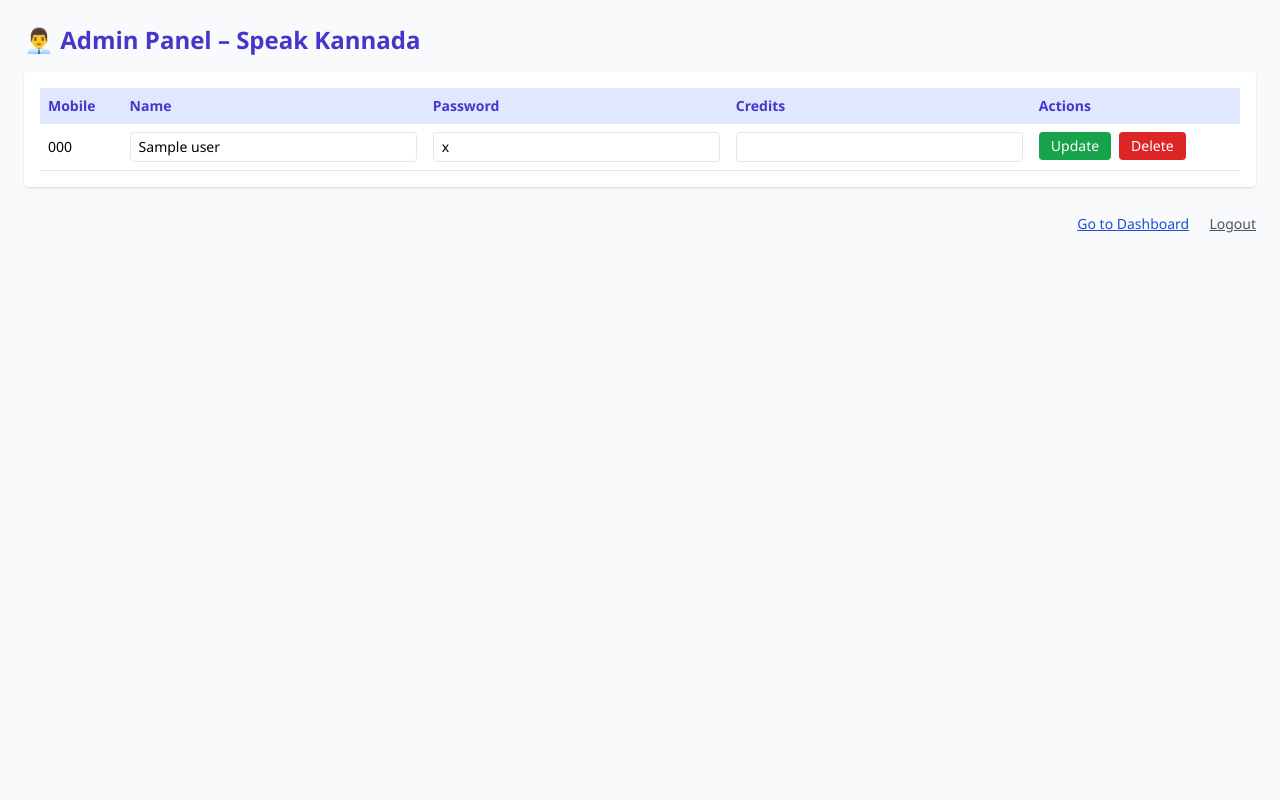
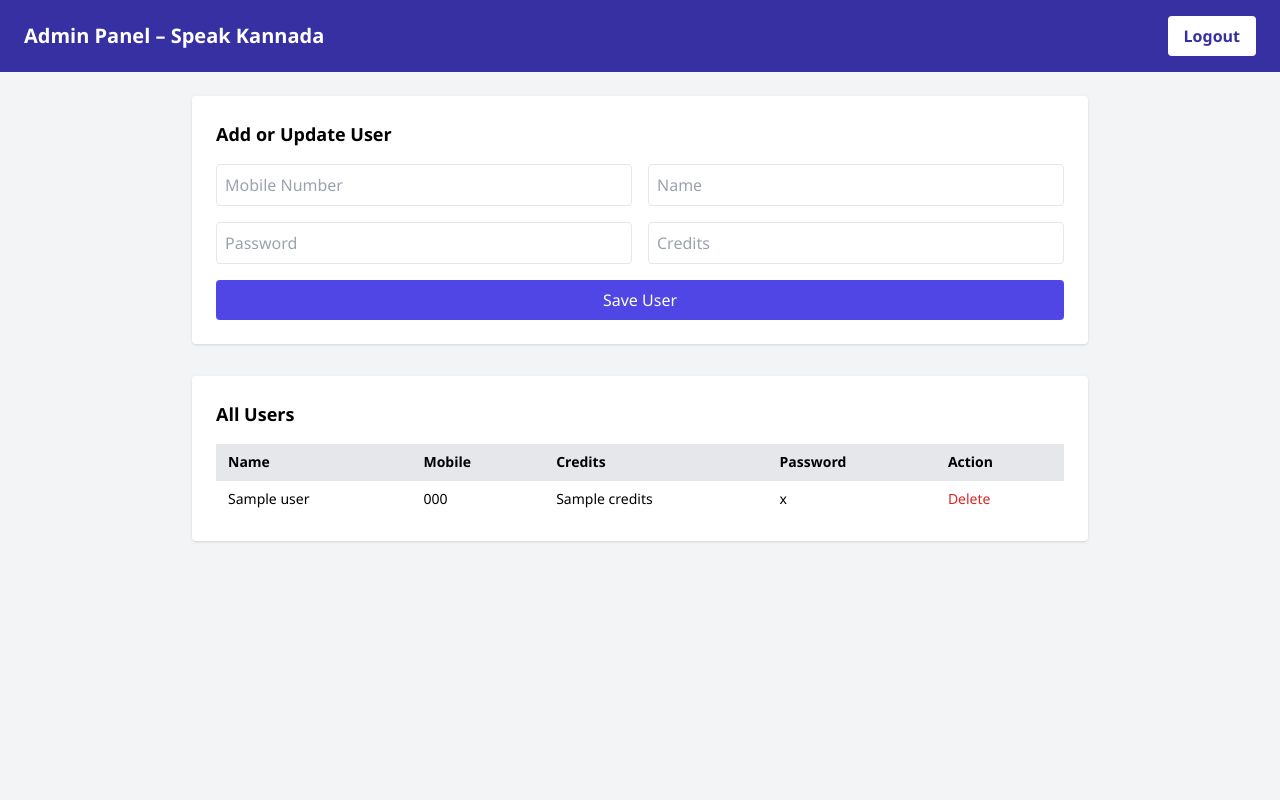
Before and after one commit to Superai-cool/Speak-Kannada, a Flask app: template templates/admin.html in a window 1280 px wide. Run offline with Flask 3, Linux system fonts and the light colour scheme; the template is opened without the code that fills it: most values are stand-ins (such as "Sample title", 1, 10 or a date in 2020); some libraries are stand-ins or nearby versions.

Commit message:
Update admin.html

```diff
--- a/templates/admin.html
+++ b/templates/admin.html
@@ -1,58 +1,64 @@
 <!DOCTYPE html>
 <html lang="en">
 <head>
-  <meta charset="UTF-8" />
+    <meta charset="UTF-8">
     <title>Admin Panel – Speak Kannada</title>
     <meta name="viewport" content="width=device-width, initial-scale=1.0" />
     <script src="https://cdn.tailwindcss.com"></script>
     <style>
         body {
-      background-color: #f9fafb;
             font-family: 'Segoe UI', sans-serif;
+        }
+        th, td {
+            padding: 8px 12px;
         }
     </style>
 </head>
-<body class="p-6">
+<body class="bg-gray-100 min-h-screen">
+    <div class="bg-indigo-800 text-white py-4 px-6 flex justify-between items-center">
+        <h1 class="text-xl font-semibold">Admin Panel – Speak Kannada</h1>
+        <a href="/logout" class="bg-white text-indigo-800 px-4 py-2 rounded font-semibold hover:bg-gray-100">Logout</a>
+    </div>
 
-  <div class="text-2xl font-bold text-indigo-700 mb-4">👨‍💼 Admin Panel – Speak Kannada</div>
+    <div class="max-w-4xl mx-auto mt-6 bg-white shadow rounded p-6">
+        <h2 class="text-lg font-bold mb-4">Add or Update User</h2>
+        <form method="POST" action="/update_user" class="grid grid-cols-1 md:grid-cols-2 gap-4">
+            <input type="text" name="mobile" placeholder="Mobile Number" required class="border p-2 rounded">
+            <input type="text" name="name" placeholder="Name" required class="border p-2 rounded">
+            <input type="text" name="password" placeholder="Password" required class="border p-2 rounded">
+            <input type="number" name="credits" placeholder="Credits" required class="border p-2 rounded">
+            <button type="submit" class="md:col-span-2 bg-indigo-600 text-white py-2 rounded hover:bg-indigo-700">Save User</button>
+        </form>
+    </div>
 
-  <div class="bg-white p-4 rounded shadow">
-    <table class="w-full text-sm text-left">
-      <thead class="bg-indigo-100 text-indigo-700">
-        <tr>
-          <th class="p-2">Mobile</th>
-          <th class="p-2">Name</th>
-          <th class="p-2">Password</th>
-          <th class="p-2">Credits</th>
-          <th class="p-2">Actions</th>
+    <div class="max-w-4xl mx-auto mt-8 bg-white shadow rounded p-6">
+        <h2 class="text-lg font-bold mb-4">All Users</h2>
+        <div class="overflow-x-auto">
+            <table class="table-auto w-full text-sm text-left">
+                <thead>
+                    <tr class="bg-gray-200">
+                        <th>Name</th>
+                        <th>Mobile</th>
+                        <th>Credits</th>
+                        <th>Password</th>
+                        <th>Action</th>
                     </tr>
                 </thead>
                 <tbody>
                     {% for mobile, user in users.items() %}
-        <tr class="border-b">
-          <form method="POST" action="/update_user">
-            <td class="p-2">{{ mobile }}<input type="hidden" name="mobile" value="{{ mobile }}"></td>
-            <td class="p-2"><input type="text" name="name" value="{{ user.name }}" class="w-full border rounded px-2 py-1"></td>
-            <td class="p-2"><input type="text" name="password" value="{{ user.password }}" class="w-full border rounded px-2 py-1"></td>
-            <td class="p-2"><input type="number" name="credits" value="{{ user.credit }}" class="w-full border rounded px-2 py-1"></td>
-            <td class="p-2 flex gap-2">
-              <button type="submit" class="bg-green-600 text-white px-3 py-1 rounded">Update</button>
-          </form>
-          <form method="POST" action="/delete_user" onsubmit="return confirm('Delete user {{ mobile }}?')">
-            <input type="hidden" name="mobile" value="{{ mobile }}">
-            <button type="submit" class="bg-red-600 text-white px-3 py-1 rounded">Delete</button>
-          </form>
+                        <tr class="border-t">
+                            <td>{{ user.name }}</td>
+                            <td>{{ mobile }}</td>
+                            <td>{{ user.credits }}</td>
+                            <td>{{ user.password }}</td>
+                            <td>
+                                <a href="/delete_user/{{ mobile }}" onclick="return confirm('Delete user {{ user.name }}?')" class="text-red-600 hover:underline">Delete</a>
                             </td>
                         </tr>
                     {% endfor %}
                 </tbody>
             </table>
         </div>
-
-  <div class="mt-6 text-right">
-    <a href="/dashboard" class="text-sm text-blue-700 underline mr-4">Go to Dashboard</a>
-    <a href="/logout" class="text-sm text-gray-600 underline">Logout</a>
     </div>
-
 </body>
 </html>
```
Lines whose indentation alone changed are shown as unchanged.
